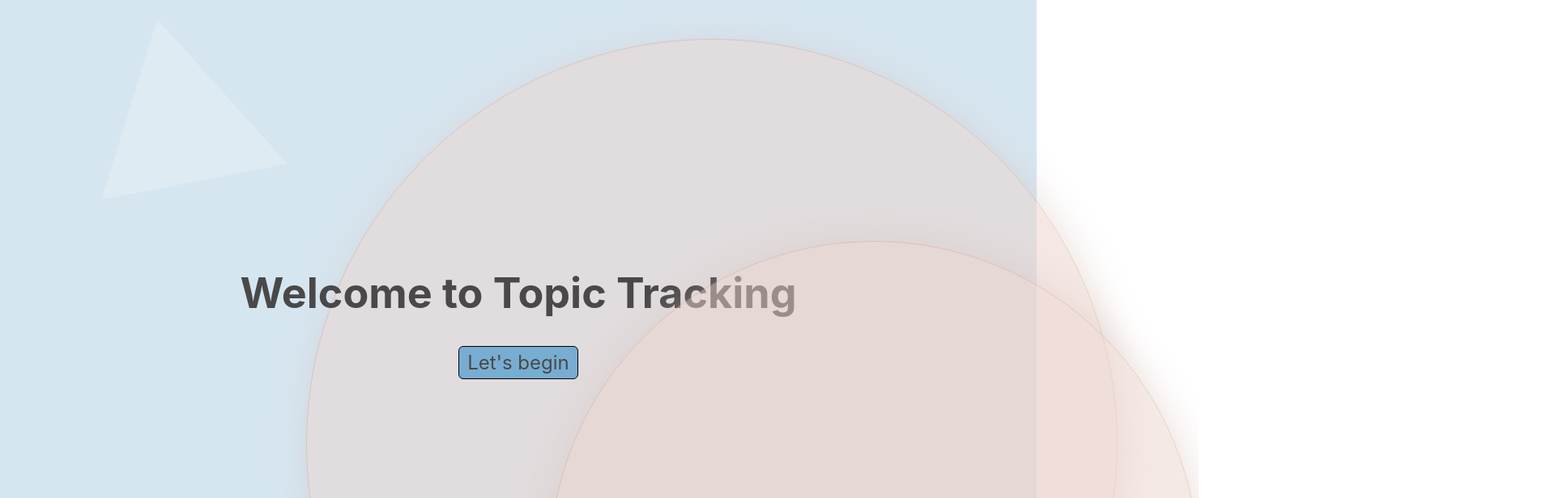
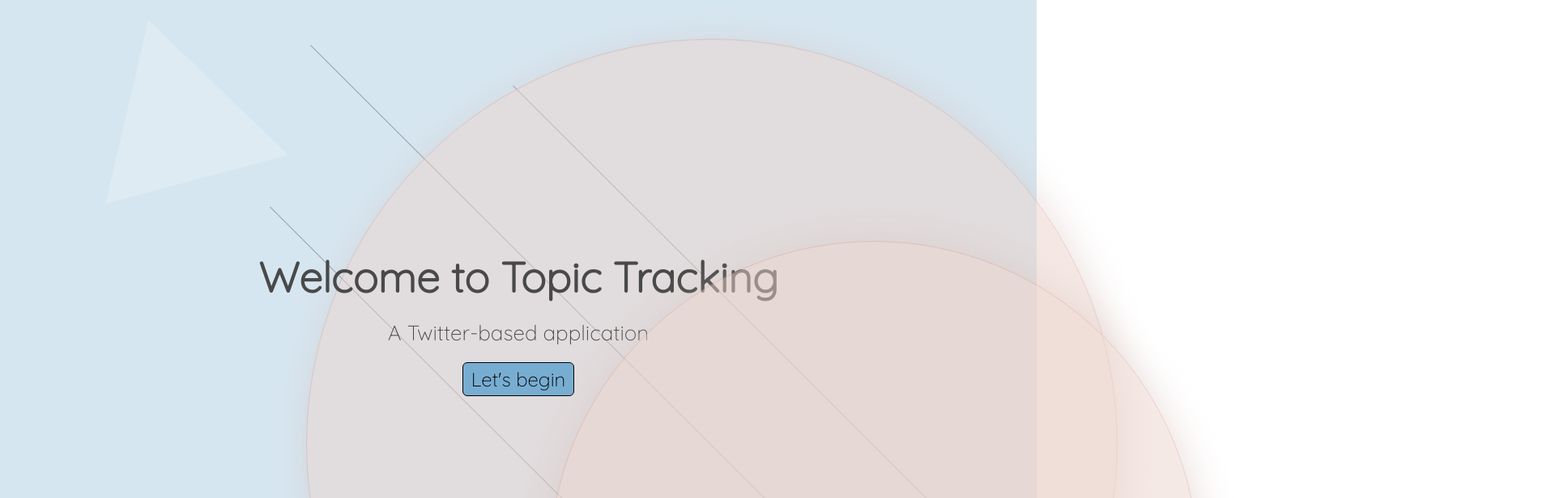
Before and after one commit to jalalshabo/Twitter-Topic-Tracking, a React (Create React App) app: page / in a window 1280 px wide. Shown: the top 616 px of the page at 81% size, 1920 px wide, since content can reach past the window. Built offline with nearby package versions, Linux system fonts and the light colour scheme; no server answers.

Commit message:
Implemented Transitions
Implemented animation transitions.

The button will now change the page for the second part of the user-input section.

Note: Second page is still WIP.

```diff
--- a/public/index.html
+++ b/public/index.html
@@ -24,7 +24,11 @@
       work correctly both with client-side routing and a non-root public URL.
       Learn how to configure a non-root public URL by running `npm run build`.
     -->
-    <title>React App</title>
+
+    <!-- custom font-->
+    <link rel="preconnect" href="https://fonts.gstatic.com">
+    <link href="https://fonts.googleapis.com/css2?family=Quicksand:wght@300&display=swap" rel="stylesheet">
+    <title>Topic Tracking</title>
   </head>
   <body>
     <noscript>You need to enable JavaScript to run this app.</noscript>
--- a/src/App.css
+++ b/src/App.css
@@ -1,5 +1,6 @@
 * {
   overflow:hidden;
+  font-family: 'Quicksand', sans-serif;
 }
 
 .App {
@@ -11,11 +12,70 @@
   justify-content: center;
   font-size: calc(10px + 2vmin);
   color: #494949;
-
+  transition: 1s;
 }
 
-.App h1 {
+.App h1,p {
   z-index: 1;
+}
+
+.line {
+  position: absolute;
+  border-right:1px solid #000;
+
+  height:2000px;
+  -webkit-transform:
+            translateY(550px)
+            translateX(400px)
+            rotate(-45deg);
+
+  z-index: 0;
+}
+
+.line2 {
+  position: absolute;
+  border-right:1px solid #000;
+
+  height:2000px;
+  -webkit-transform:
+            translateY(400px)
+            translateX(700px)
+            rotate(-45deg);
+
+  z-index: 0;
+}
+
+.line3 {
+  position: absolute;
+  border-right:1px solid #000;
+
+  height:2000px;
+  -webkit-transform:
+            translateY(350px)
+            translateX(450px)
+            rotate(-45deg);
+
+  z-index: 0;
+}
+.typewriter {
+  overflow: hidden; /* Ensures the content is not revealed until the animation */
+
+  white-space: nowrap; /* Keeps the content on a single line */
+  margin: 20px auto; /* Gives that scrolling effect as the typing happens */
+
+  animation:
+    typing 2.0s steps(40, end),
+    blink-caret .75s step-end;
+}
+
+/* The typing effect */
+@keyframes typing {
+  from { width: 0 }
+  to { width: 19% }
+}
+
+h1 {
+  margin:0px;
 }
 
 .button {
@@ -54,8 +114,8 @@
 
 
 .circle:hover {
-  width: 900px;
-  height: 900px;
+  width: 850px;
+  height: 850px;
 }
 
 .larger-circle {
--- a/src/App.js
+++ b/src/App.js
@@ -1,29 +1,47 @@
 import React, { useState, useEffect } from 'react';
-import { useSpring, animated } from 'react-spring';
+
+import { useSpring, useTrail, animated } from 'react-spring';
 
 import './App.css';
 
 function App() {
+
+  {/* Variable section that contains all the states that need to be tracked */}
+  const [flag, setFlag] = useState(false);
+
+  {/* This is a very roundabout way of deleting a button, not efficient at all */}
+  const [begin, setBegin] = useState("button");
+  const [chosenFunction, setChosenFunction] = useState(true);
+
+  const [bgColor,setbgColor] = useState("");
+
+  const [Color, setColor] = useState("");
+
+  const [MainMessage, setMainMessage] = useState("Welcome to Topic Tracking");
+
+  const [SubMessage, setSubMessage] = useState("A Twitter-based application");
+
   const [currentTime, setCurrentTime] = useState(0);
 
+  {/* This section is the animation section, where all the animations and transitions are done via the react-spring library*/}
   const fade = useSpring({
-    to: {opacity: 1 },
-    from: {opacity: 0},
-    delay:300,
+    to: {opacity: flag? 0 : 1},
+    from: {opacity: flag? 0 : 1},
+    delay:flag?0:300,
 
     config: {duration: 1000},
   });
 
   const fadehalf = useSpring({
-    to: {opacity: 0.5 },
-    from: {opacity: 0},
-    delay:300,
+    to: {opacity: flag? 1 : 0.5, marginBottom: flag? 800: 0},
+    from: {opacity: flag? 0.5:0, marginBottom:0},
+    delay:flag?0:500,
 
-    config: {duration: 1000},
+    config: {mass: 1, frequency: 1, damping: 1},
   });
 
   const translate = useSpring({
-    to: {opacity: 1 ,marginTop:0},
+    to: {opacity: 1 ,marginTop:flag? -100:0},
     from: {opacity: 0, marginTop:-200},
 
 
@@ -37,17 +55,46 @@ function App() {
 
     config: {duration:10000},
   });
+
+  const transcorner = useSpring({
+    to: {opacity: 0.3 ,marginBottom:flag? 1000:0, marginRight:0, borderRight:flag? "1px solid #fff" :"1px solid #000"},
+    from: {opacity: 0, marginBottom:-400, marginRight:-400},
+    delay:flag?0:500,
+
+
+    config: {mass: 1, frequency: 1, damping: 1},
+  });
+
+  {/* This section will contain all the functional data that is being pulled from the python file */}
   useEffect(() => {
     fetch('/time').then(response => response.json()).then(data => {
       setCurrentTime(data.time);
     });
   }, []);
 
+  {/* This section is for all the custom functions that need to be defined */}
+  const secondPage = () => {
+    setbgColor("#6B7378");
+    setColor("#fff");
+    setMainMessage("Enter your date range");
+    setSubMessage("");
+    setFlag(true);
+    setBegin("");
+    setChosenFunction(false);
+  }
+
+  {/* The render section */}
   return (
-    <div className= "App">
+    <div className= "App" style={{backgroundColor: bgColor, color: Color}}>
 
-      <animated.h1 style = {translate}> Welcome to Topic Tracking </animated.h1>
-      <animated.a style = {fade} className="button"> Let's begin </animated.a>
+      <animated.h1 style = {translate}> {MainMessage} </animated.h1>
+      <animated.p style = {fade} className="typewriter"> {SubMessage}</animated.p>
+
+      <animated.p style = {transcorner} className="line"></animated.p>
+      <animated.p style = {transcorner} className="line2"></animated.p>
+      <animated.p style = {transcorner} className="line3"></animated.p>
+
+      <animated.button style = {fade} className={begin} onClick={chosenFunction? secondPage: ''}> Let's begin </animated.button>
       <animated.div style={fadehalf} className="circle"></animated.div>
       <animated.div style={fadehalf} className="larger-circle"></animated.div>
       <animated.div style={rotation} className="triangle"></animated.div>
```
